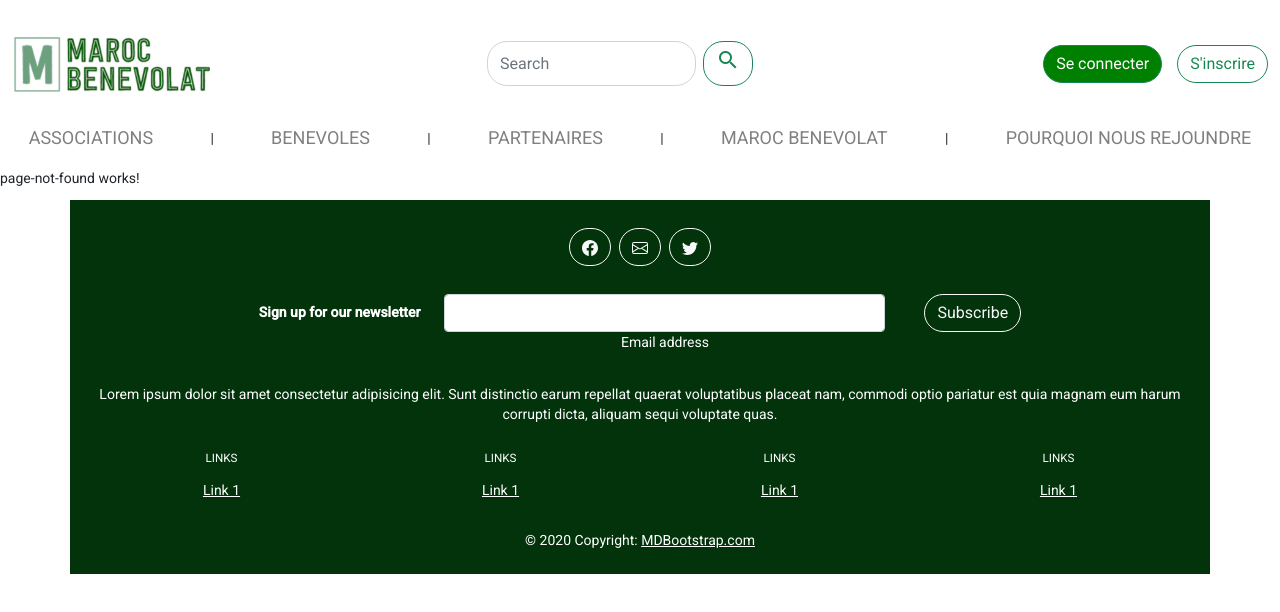
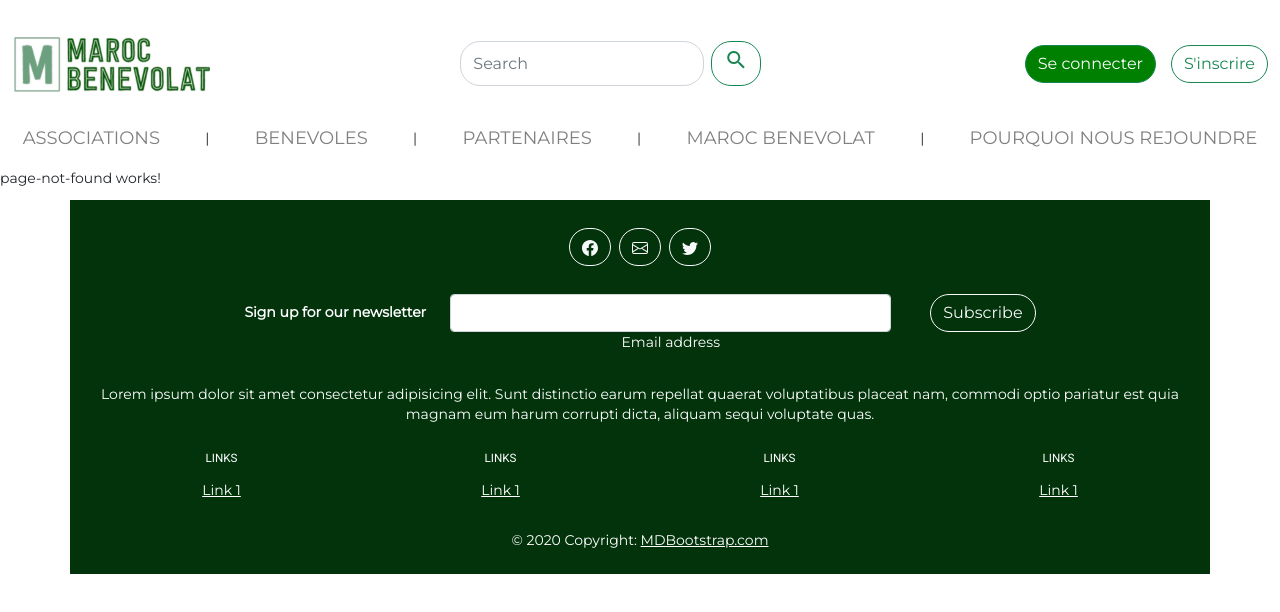
Before and after one commit to nourelhouda-taroudi/Maroc-Benevolat, an Angular app: page /login in a window 1280 px wide. Shown: the top 612 px of the page. Built offline with nearby package versions, Linux system fonts and the light colour scheme.

Commit message:
added font family for all project

```diff
--- a/src/app/features/auth/login/login.component.css
+++ b/src/app/features/auth/login/login.component.css
@@ -189,7 +189,9 @@ btn.btn__dark {
   font-weight: 500;
   font-size: 1.5rem;
   line-height: 2rem;
-  margin-bottom: 0px
+  margin-bottom: 0px;
+  font-family: "Montserrat regular" !important; /* 1 */
+
 }
 
 .login__body {
--- a/src/styles.css
+++ b/src/styles.css
@@ -33,3 +33,6 @@ body { margin: 0; font-family: Roboto, "Helvetica Neue", sans-serif; }
     src: url("./assets/fonts/Montserrat-Medium.ttf") format("truetype");
     font-display: swap;
 }
+*{
+    font-family: "Montserrat regular"; /* 1 */
+}
```
